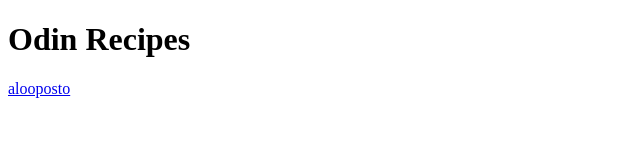
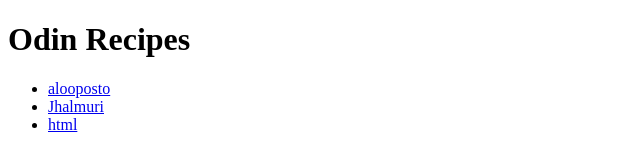
Before and after one commit to DC75166/odin_recipes, a plain HTML site: page index.html in a window 1280 px wide. Shown: the whole page, without its empty margins (0-640 px from the left). Drawn offline with Linux system fonts and the light colour scheme.

Commit message:
Fifth commit of the project
Included the recipes href into a list in the
index file.

Change the title of the alooposto recipe file.

```diff
--- a/index.html
+++ b/index.html
@@ -7,6 +7,10 @@
 </head>
 <body>
    <h1>Odin Recipes</h1>
-   <a href = "./recipes/alooposto.html" target="_blank" rel="noreferrer">alooposto</a>
+   <ul>
+    <li><a href = "./recipes/alooposto.html" target="_blank" rel="noreferrer">alooposto</a></li>
+    <li><a href="./recipes/jhalmuri.html">Jhalmuri</a></li>
+    <li><a href="./recipes/luchi.html">html</a></li>
+   </ul>
 </body>
 </html>
```
Also changed, not shown: recipes/alooposto.html (+1 -1 lines).
